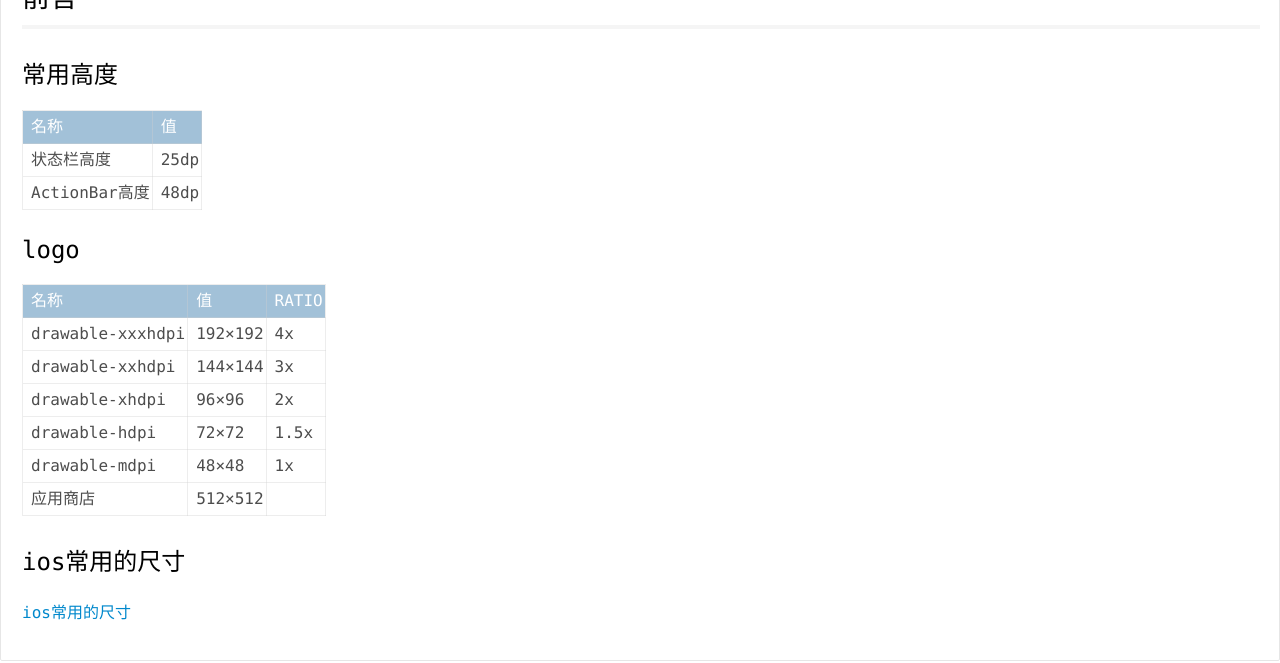
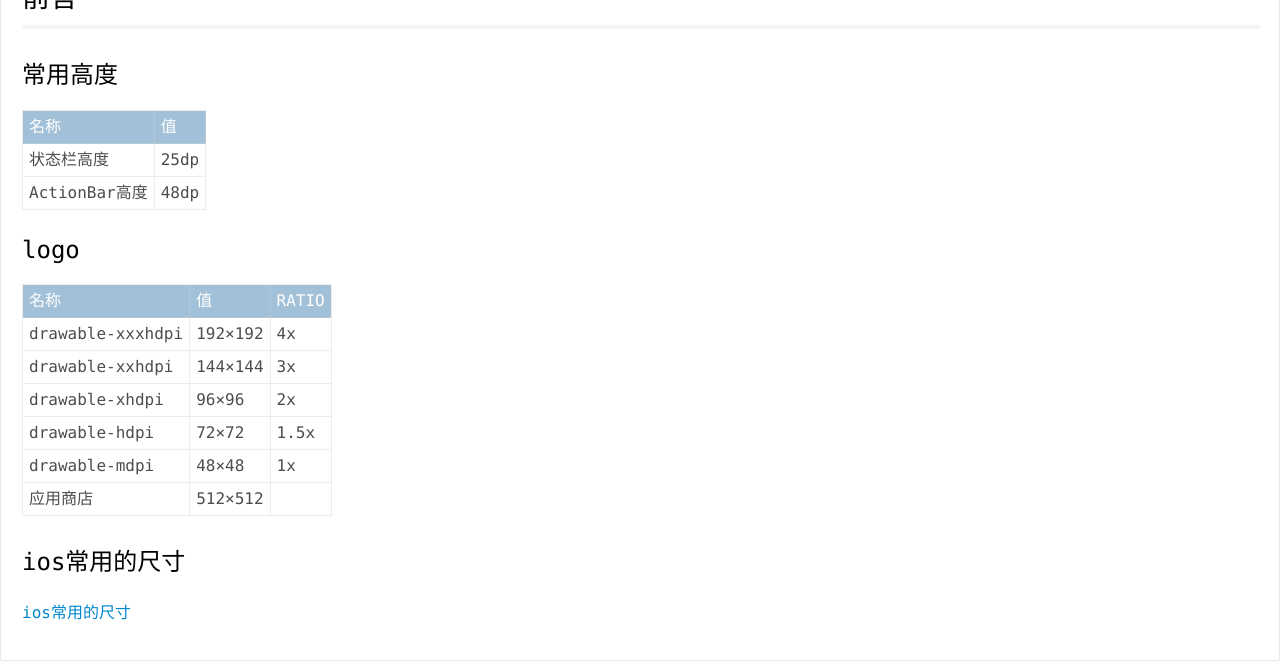
Before and after one commit to psvmc/myblog_jekyll, a Jekyll site: the page built from _posts/2016-07-13-android-view-size.md, in a window 1280 px wide. Shown: the part 607-1270 px from the top of the page. Built offline with Jekyll 4.4.1, drawn with Linux system fonts in a browser that asks for light colours; comment, search, counter and statistics services are not loaded.

Commit message:
文章更新

```diff
--- a/jekyll-themes/ztheme/css/style.css
+++ b/jekyll-themes/ztheme/css/style.css
@@ -865,8 +865,7 @@ code {
 .main-article table th,
 .main-article table td {
     line-height: 2;
-    padding: 0 2px;
-    text-indent: 6px;
+    padding: 0 6px;
     border-right: 1px solid rgba(208, 208, 208, .38);
     border-bottom: 1px solid rgba(208, 208, 208, .38);
 }
```
Also changed, not shown: _posts/2018-04-08-android-okgo.md (+1 -1 lines).
